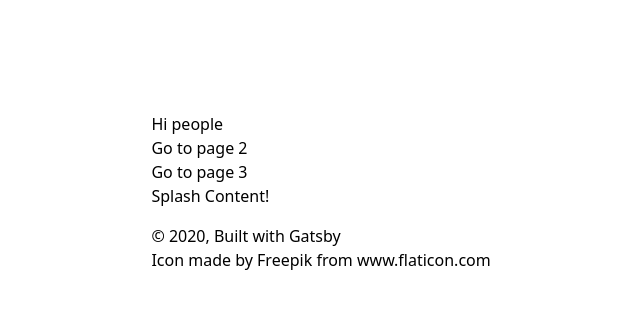
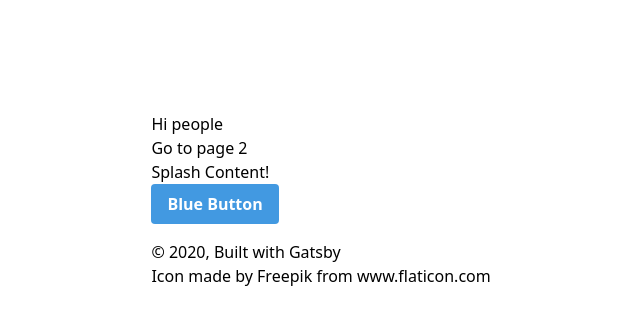
Before and after one commit to BebopVinh/charity-finder, a Gatsby site: page / in a window 1280 px wide. Shown: the whole page, without its empty margins (26-666 px from the left). Built offline with nearby package versions, Linux system fonts and the light colour scheme; Gatsby itself is replaced by a stand-in of ours.

Commit message:
remove page-3 link

```diff
--- a/src/pages/index.js
+++ b/src/pages/index.js
@@ -12,9 +12,8 @@ const IndexPage = () => (
       <h1>Hi people</h1>
       <Link to="/page-2/">Go to page 2</Link>
       <br />
-      <Link to="/page-3/">Go to page 3</Link>
       <Splash />
-      {/* <button className="btn btn-blue">Blue Button</button> */}
+      <button className="btn btn-blue">Blue Button</button>
     </div>
   </Layout>
 )
```
